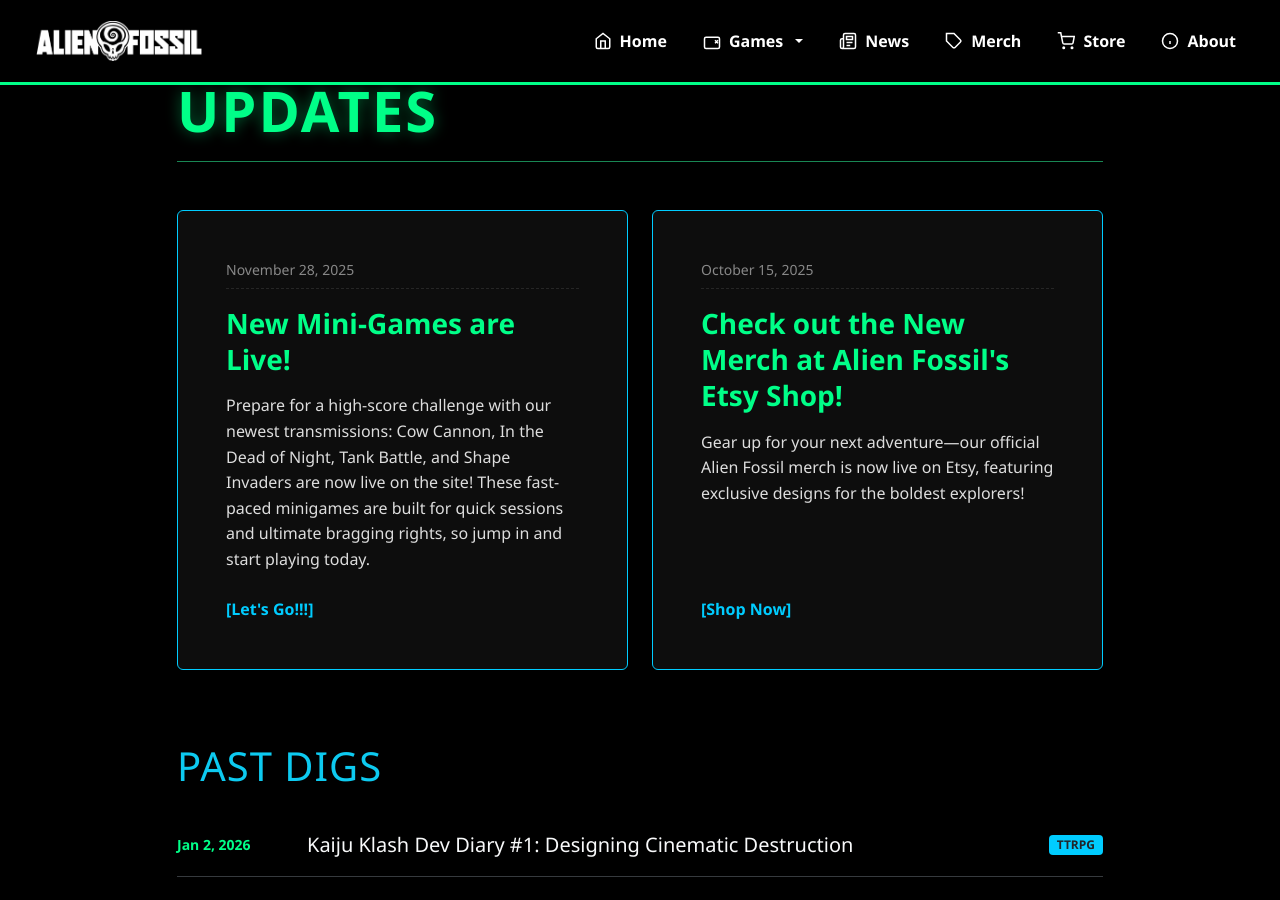
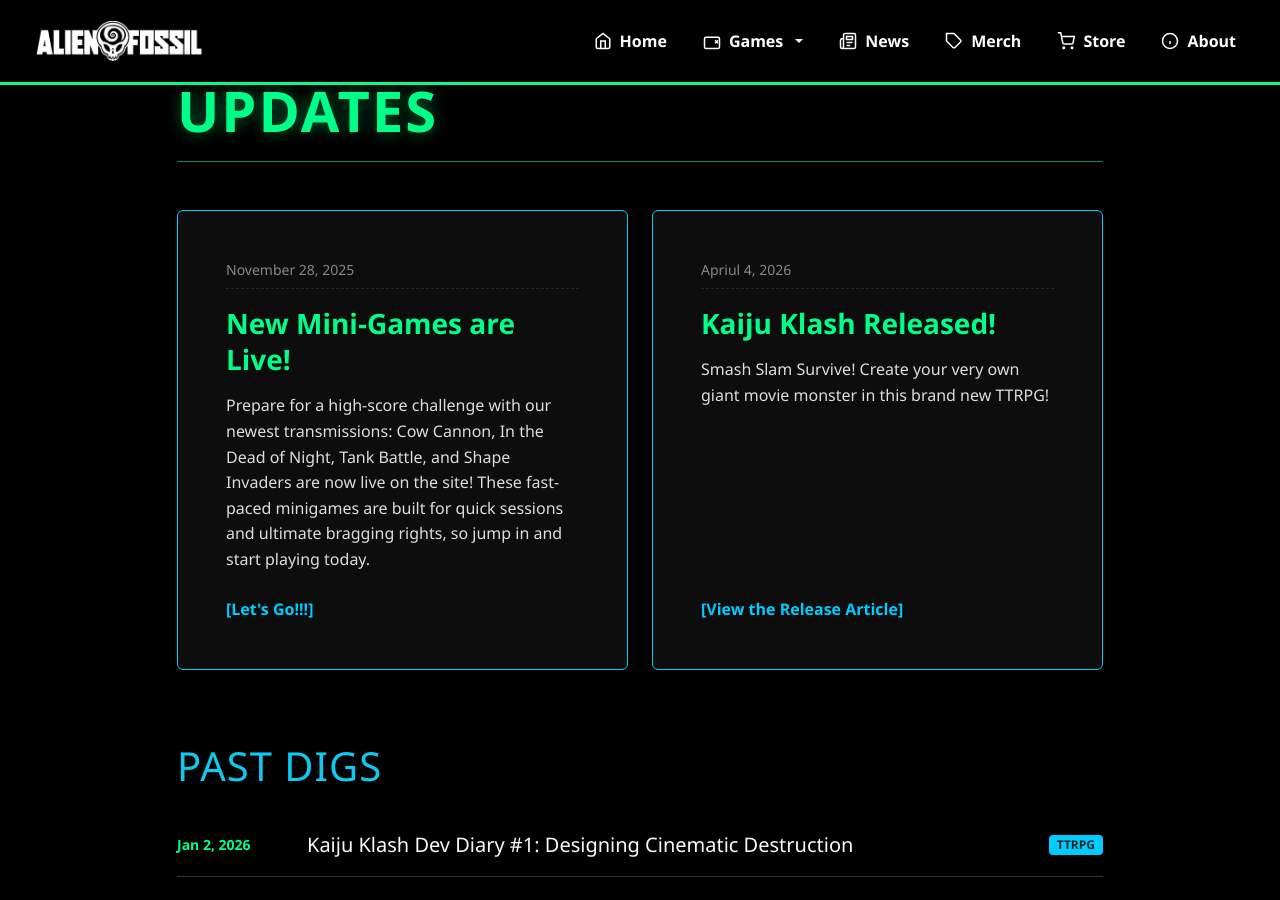
Before and after one commit to alienfossilartgames/alienfossilartgames.github.io, a Jekyll site: the page built from news.html, in a window 1280 px wide and 900 px high, scrolled down 383 px. Built offline with Jekyll 4.4.1, drawn with Linux system fonts in a browser that asks for light colours.

Commit message:
Update news.html

```diff
--- a/news.html
+++ b/news.html
@@ -40,19 +40,19 @@ title: Alien Fossil - News & Updates
                     <article class="w-100 p-4 p-md-5 rounded d-flex flex-column" style="background: rgba(255, 255, 255, 0.05); border: 1px solid #00ccff; transition: transform 0.3s, box-shadow 0.3s, background 0.3s; cursor: pointer;" onmouseover="this.style.transform='translateY(-5px)'; this.style.boxShadow='0 10px 20px rgba(0, 255, 136, 0.2)'; this.style.background='rgba(0, 255, 136, 0.1)';" onmouseout="this.style.transform='none'; this.style.boxShadow='none'; this.style.background='rgba(255, 255, 255, 0.05)';">
 
                         <span class="d-block mb-3 pb-2" style="color: #888; font-size: 14px; border-bottom: 1px dashed rgba(255, 255, 255, 0.1);">
-                            October 15, 2025
+                            Apriul 4, 2026
                         </span>
 
                         <h2 class="h3 fw-bold mb-3" style="color: #00ff88; line-height: 1.3;">
-                            Check out the New Merch at Alien Fossil's Etsy Shop!
+                            Kaiju Klash Released!
                         </h2>
 
                         <p class="mb-4 flex-grow-1" style="color: #ddd; font-size: 16px; line-height: 1.6;">
-                            Gear up for your next adventure—our official Alien Fossil merch is now live on Etsy, featuring exclusive designs for the boldest explorers!
+                            Smash Slam Survive!  Create your very own giant movie monster in this brand new TTRPG!
                         </p>
 
-                        <a href="https://www.etsy.com/shop/AlienFossil" target="_blank" class="text-decoration-none fw-bold mt-auto" style="color: #00ccff;">
-                            [Shop Now]
+                        <a href="https:Article_KaijuKlashReleased" target="_blank" class="text-decoration-none fw-bold mt-auto" style="color: #00ccff;">
+                            [View the Release Article]
                         </a>
 
                     </article>
```
